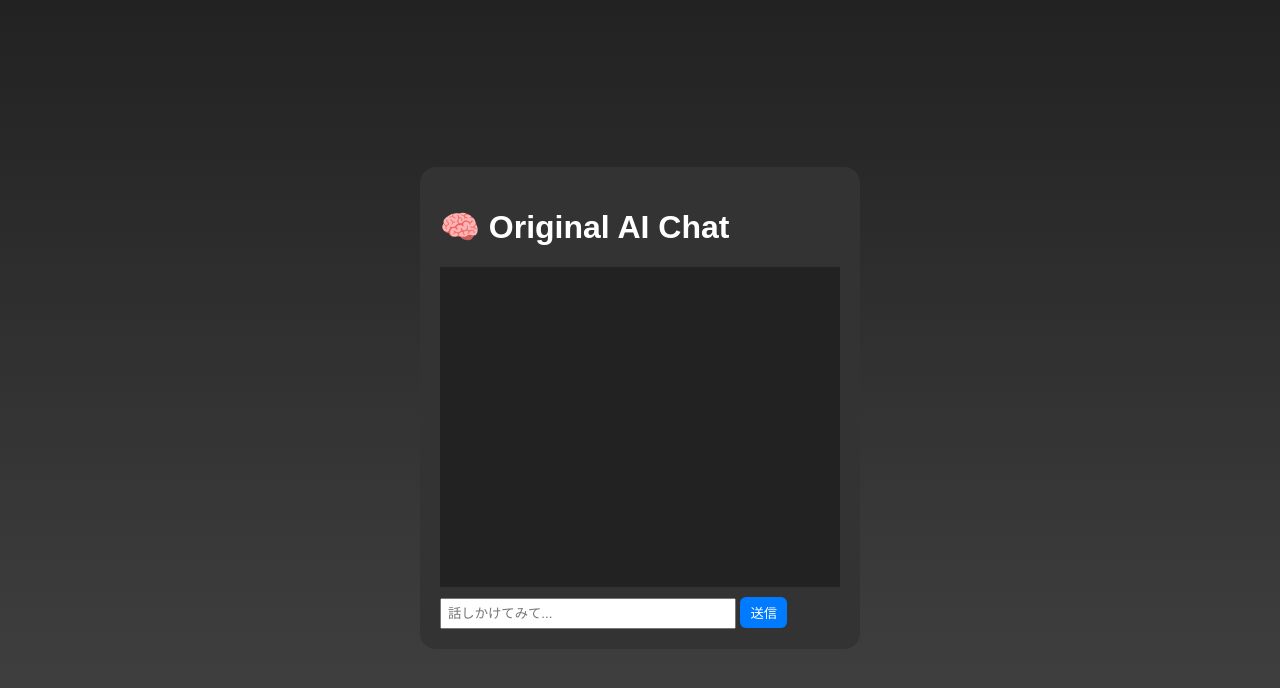
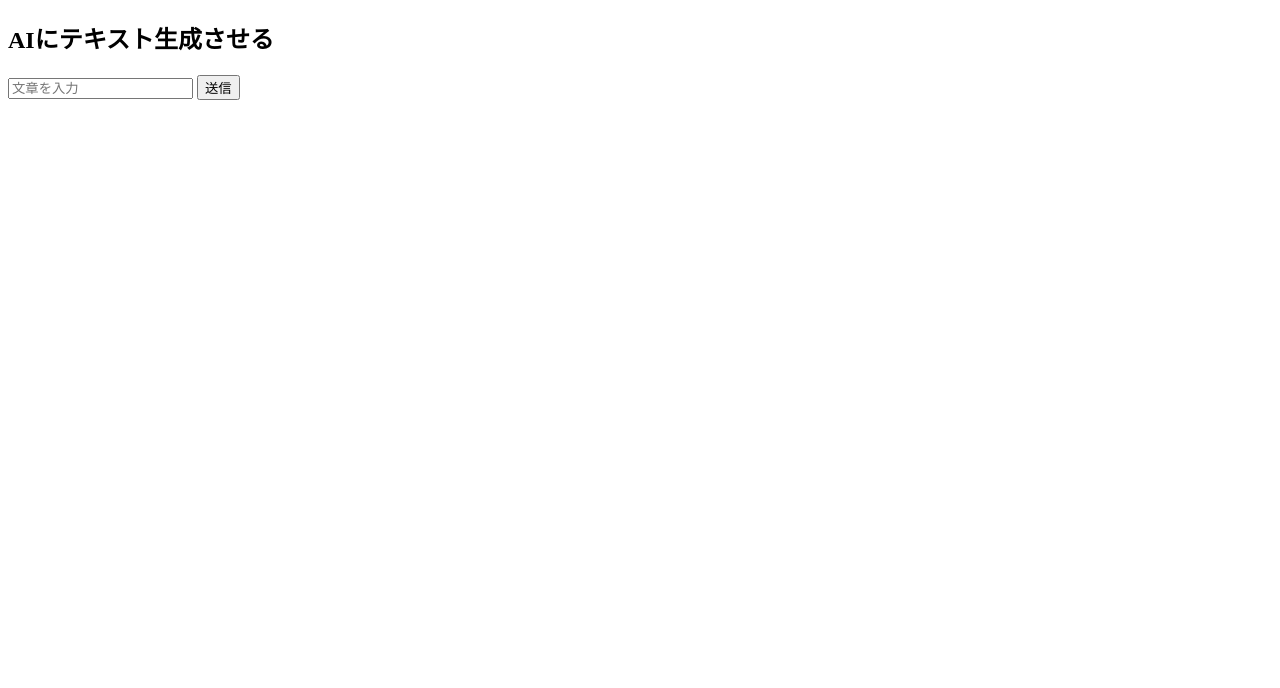
Before and after one commit to mikancat-taki/AI-, a plain HTML site: page templates/index.html in a window 1280 px wide. Drawn offline with Linux system fonts and the light colour scheme.

Commit message:
Update index.html

```diff
--- a/templates/index.html
+++ b/templates/index.html
@@ -1,16 +1,26 @@
 <!DOCTYPE html>
 <html>
 <head>
-  <title>AI Chat</title>
-  <link rel="stylesheet" href="/static/style.css">
+  <meta charset="UTF-8">
+  <title>AI Test</title>
 </head>
 <body>
-  <div id="app">
-    <h1>🧠 Original AI Chat</h1>
-    <div id="chat-box"></div>
-    <input id="msg" placeholder="話しかけてみて..." />
-    <button id="send">送信</button>
-  </div>
-  <script src="/static/main.js"></script>
+  <h2>AIにテキスト生成させる</h2>
+  <input type="text" id="prompt" placeholder="文章を入力">
+  <button onclick="sendPrompt()">送信</button>
+  <p id="result"></p>
+
+  <script>
+    async function sendPrompt() {
+      const prompt = document.getElementById('prompt').value;
+      const response = await fetch('https://ai-8y14.onrender.com/generate', {
+        method: 'POST',
+        headers: { 'Content-Type': 'application/json' },
+        body: JSON.stringify({ prompt: prompt })
+      });
+      const data = await response.json();
+      document.getElementById('result').innerText = data.result;
+    }
+  </script>
 </body>
 </html>
```
